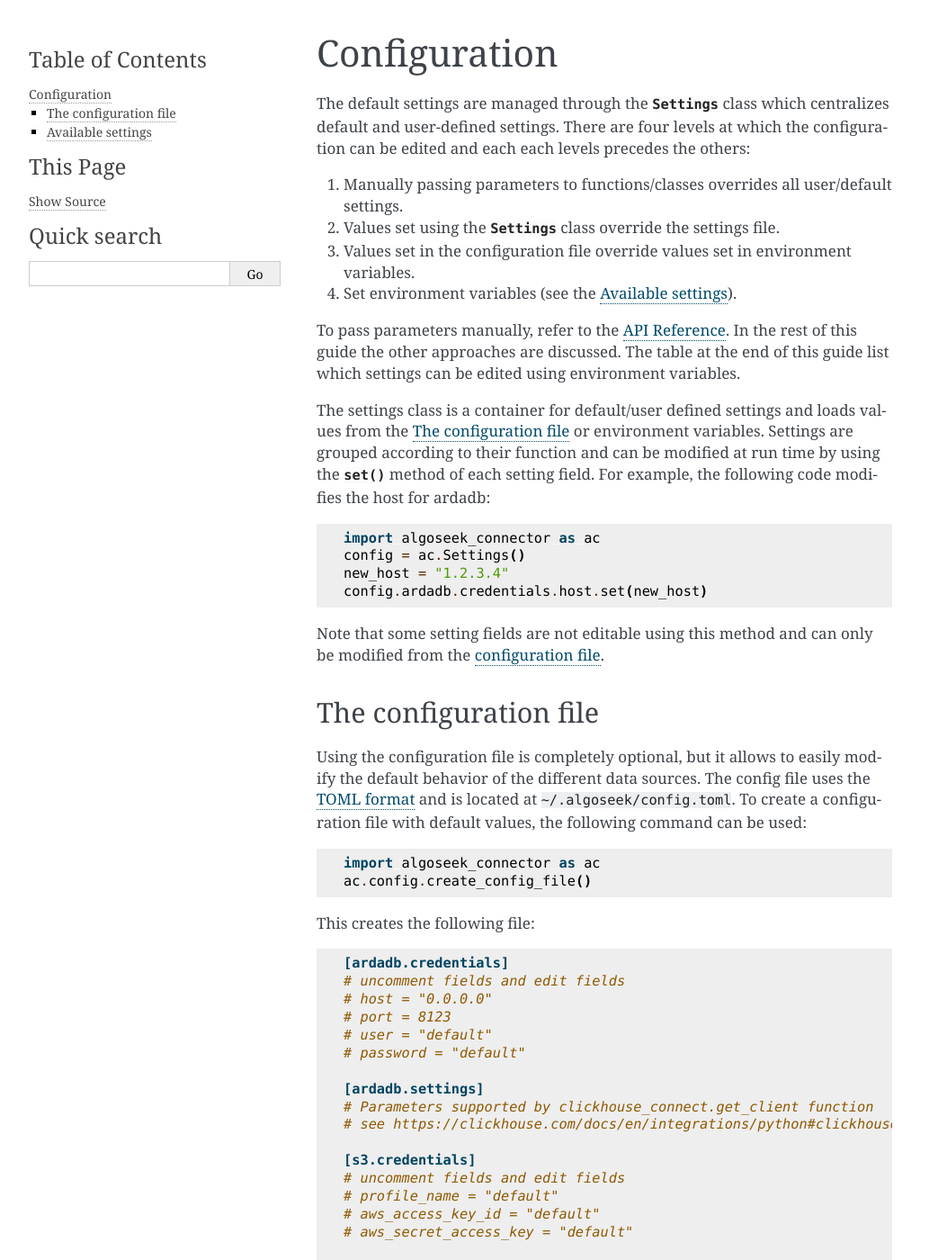
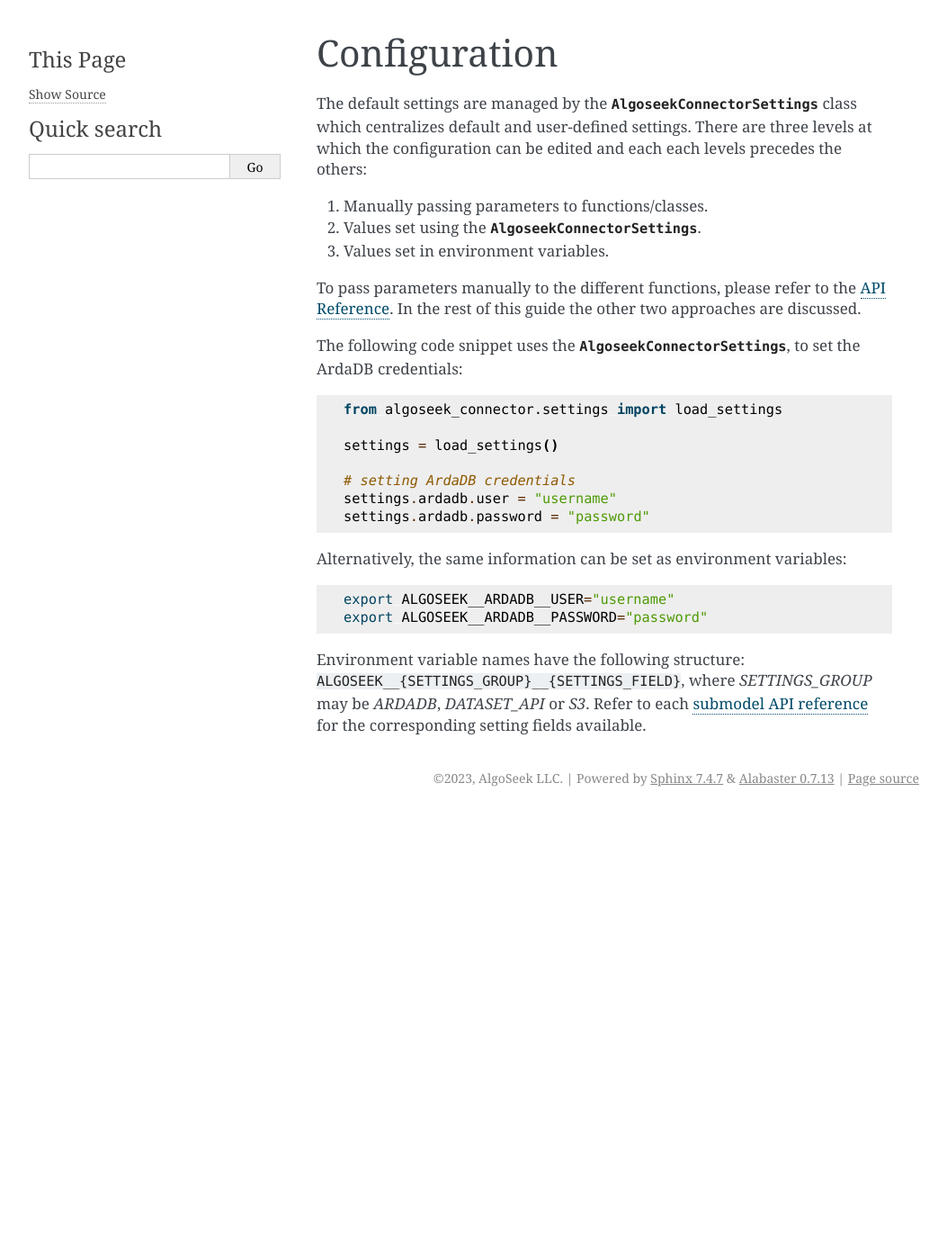
Before and after one commit to algoseekgit/algoseek-connector, a Sphinx documentation site: the page built from docs/algoseek_connector/tutorials/configuration.rst, in a window 1280 px wide and 1400 px high. Shown: the whole window at 90% size, without its empty margins (118-1171 px from the left). Built offline with Sphinx 7.4.7, drawn with Linux system fonts in a browser that asks for light colours; pages that are not in the unit, such as notebooks, are missing from menus; some of the changed text lies outside the part shown.

Commit message:
docs: Update documentation.

```diff
--- a/docs/algoseek_connector/api/settings.rst
+++ b/docs/algoseek_connector/api/settings.rst
@@ -3,7 +3,7 @@
 Settings
 ========
 
-.. autopydantic_model:: algoseek_connector.settings.AlgoseekConnectorSettings
+.. autopydantic_settings:: algoseek_connector.settings.AlgoseekConnectorSettings
     :members:
     :show-inheritance:
     :exclude-members: model_computed_fields, model_config, model_fields
--- a/docs/algoseek_connector/tutorials/configuration.rst
+++ b/docs/algoseek_connector/tutorials/configuration.rst
@@ -3,119 +3,38 @@
 Configuration
 =============
 
-The default settings are managed through the
-:py:class:`~algoseek_connector.config.Settings` class which centralizes default
-and user-defined settings. There are four levels at which the configuration can
-be edited and each each levels precedes the others:
+The default settings are managed by the :py:class:`~algoseek_connector.settings.AlgoseekConnectorSettings`
+class which centralizes default and user-defined settings. There are three levels at which
+the configuration can be edited and each each levels precedes the others:
 
-1.  Manually passing parameters to functions/classes overrides all user/default
-    settings.
-2.  Values set using the :py:class:`~algoseek_connector.config.Settings` class
-    override the settings file.
-3.  Values set in the configuration file override values set in environment
-    variables.
-4.  Set environment variables (see the :ref:`available-settings`).
+1.  Manually passing parameters to functions/classes.
+2.  Values set using the :py:class:`~algoseek_connector.settings.AlgoseekConnectorSettings`.
+3.  Values set in environment variables.
+
+To pass parameters manually to the different functions, please refer to the :ref:`api`.
+In the rest of this guide the other two approaches are discussed.
 
 
-To pass parameters manually, refer to the :ref:`api`. In the rest of this guide
-the other approaches are discussed. The table at the end of this guide list
-which settings can be edited using environment variables.
-
-The settings class is a container for default/user defined settings and
-loads values from the :ref:`configuration-file` or environment variables.
-Settings are grouped according to their function and can be modified at run time
-by using the :py:func:`~algoseek_connector.config.SettingsField.set` method of
-each setting field. For example, the following code modifies the host for ardadb:
+The following code snippet uses the :py:class:`~algoseek_connector.settings.AlgoseekConnectorSettings`,
+to set the ArdaDB credentials:
 
 .. code-block:: python
 
-    import algoseek_connector as ac
-    config = ac.Settings()
-    new_host = "1.2.3.4"
-    config.ardadb.credentials.host.set(new_host)
+    from algoseek_connector.settings import load_settings
 
-Note that some setting fields are not editable using this method and can only be
-modified from the :ref:`configuration file <configuration-file>`.
+    settings = load_settings()
 
-.. _configuration-file:
+    # setting ArdaDB credentials
+    settings.ardadb.user = "username"
+    settings.ardadb.password = "password"
 
-The configuration file
-----------------------
+Alternatively, the same information can be set as environment variables:
 
-Using the configuration file is completely optional, but it allows to easily
-modify the default behavior of the different data sources. The config file uses
-the `TOML format <https://toml.io/>`_ and is located at
-``~/.algoseek/config.toml``. To create a configuration file with default values,
-the following command can be used:
+.. code-block:: bash
 
-.. code-block:: python
+    export ALGOSEEK__ARDADB__USER="username"
+    export ALGOSEEK__ARDADB__PASSWORD="password"
 
-    import algoseek_connector as ac
-    ac.config.create_config_file()
-
-This creates the following file:
-
-.. code-block:: toml
-
-    [ardadb.credentials]
-    # uncomment fields and edit fields
-    # host = "0.0.0.0"
-    # port = 8123
-    # user = "default"
-    # password = "default"
-
-    [ardadb.settings]
-    # Parameters supported by clickhouse_connect.get_client function
-    # see https://clickhouse.com/docs/en/integrations/python#clickhouse-connect-driver-api
-
-    [s3.credentials]
-    # uncomment fields and edit fields
-    # profile_name = "default"
-    # aws_access_key_id = "default"
-    # aws_secret_access_key = "default"
-
-    [s3.quota]
-    # values are in bytes
-    download_limit = 1099511627776
-    download_limit_do_not_modify = 21990232555520
-
-    [s3.settings]
-    # add setting from
-    # see https://boto3.amazonaws.com/v1/documentation/api/latest/reference/core/session.html
-
-
-.. _available-settings:
-
-Available settings
-------------------
-
-**ardadb.credentials**
-    -   `host`: The ArdaDB host address. env: ``ALGOSEEK_ARDADB_HOST``. Editable
-        at runtime: yes.
-    -   `user`: The ArdaDB host port. env: ``ALGOSEEK_ARDADB_PORT``. Editable associated
-        runtime : yes.
-    -   `user`: The ArdaDB user name. env: ``ALGOSEEK_ARDADB_USERNAME``.
-        Editable at runtime: yes.
-    -   `password`: The ArdaDB user password. env: ``ALGOSEEK_ARDADB_PASSWORD``.
-        Editable at runtime: yes.
-**ardadb.settings**
-    Any clickhouse client `optional settings <https://clickhouse.com/docs/en/integrations/python#clickhouse-connect-driver-api>`__.
-    Editable at runtime: yes.
-**s3.credentials**
-    -   `profile_name`: A profile stored on `~/.aws/credentials`. If a profile
-        name is provided, the `aws_access_key_id` and `aws_secret_access_key`
-        values are ignored. env: ``ALGOSEEK_AWS_PROFILE``. Editable at runtime:
-        yes.
-    -   `aws_access_key_id`: The AWS access key associated with an IAM user or
-        role. env: ``ALGOSEEK_AWS_ACCESS_KEY_ID``. Editable at runtime: yes.
-    -   `aws_secret_access_key`: The secret key associated with the access key.
-        env: ``ALGOSEEK_AWS_SECRET_ACCESS_KEY``. Editable at runtime: yes.
-**s3.settings**
-    Any boto3.Session `optional settings <https://boto3.amazonaws.com/v1/documentation/api/latest/reference/core/session.html>`_.
-    Editable at runtime: yes.
-**s3.quota**
-    -   `download_limit`:  A download limit for S3 datasets. Set at 1 TiB by
-        default. Editable at runtime: yes.
-    -   `download_limit_edit_at_own_risk`: A second download limit for S3
-        datasets. Only editable from the configuration file. Set at 20 TiB by
-        default. Editable at runtime: no.
+Environment variable names have the following structure: ``ALGOSEEK__{SETTINGS_GROUP}__{SETTINGS_FIELD}``,
+where `SETTINGS_GROUP` may be `ARDADB`, `DATASET_API` or `S3`. Refer to each :ref:`submodel API reference <settings-api>`
+for the corresponding setting fields available.
```
Also changed, not shown: docs/algoseek_connector/tutorials/datasets.rst (+23 -28 lines), docs/algoseek_connector/tutorials/sql.rst (+7 -7 lines), docs/index.rst (+7 -15 lines).
